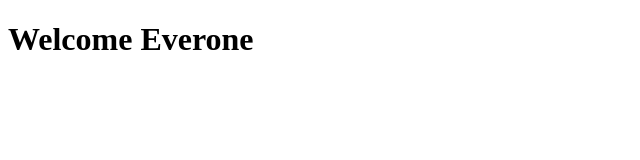
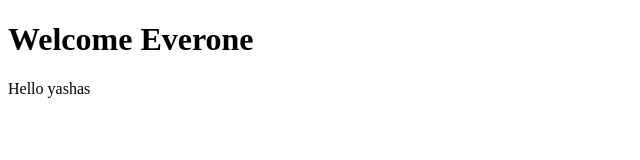
Before and after one commit to Yashas1442/demo2, a plain HTML site: page index.html in a window 1280 px wide. Shown: the whole page, without its empty margins (0-640 px from the left). Drawn offline with Linux system fonts and the light colour scheme.

Commit message:
added paragraph tag

```diff
--- a/index.html
+++ b/index.html
@@ -7,5 +7,6 @@
 </head>
 <body>
     <h1>Welcome Everone</h1>
+    <p>Hello yashas </p>
 </body>
 </html>
```
